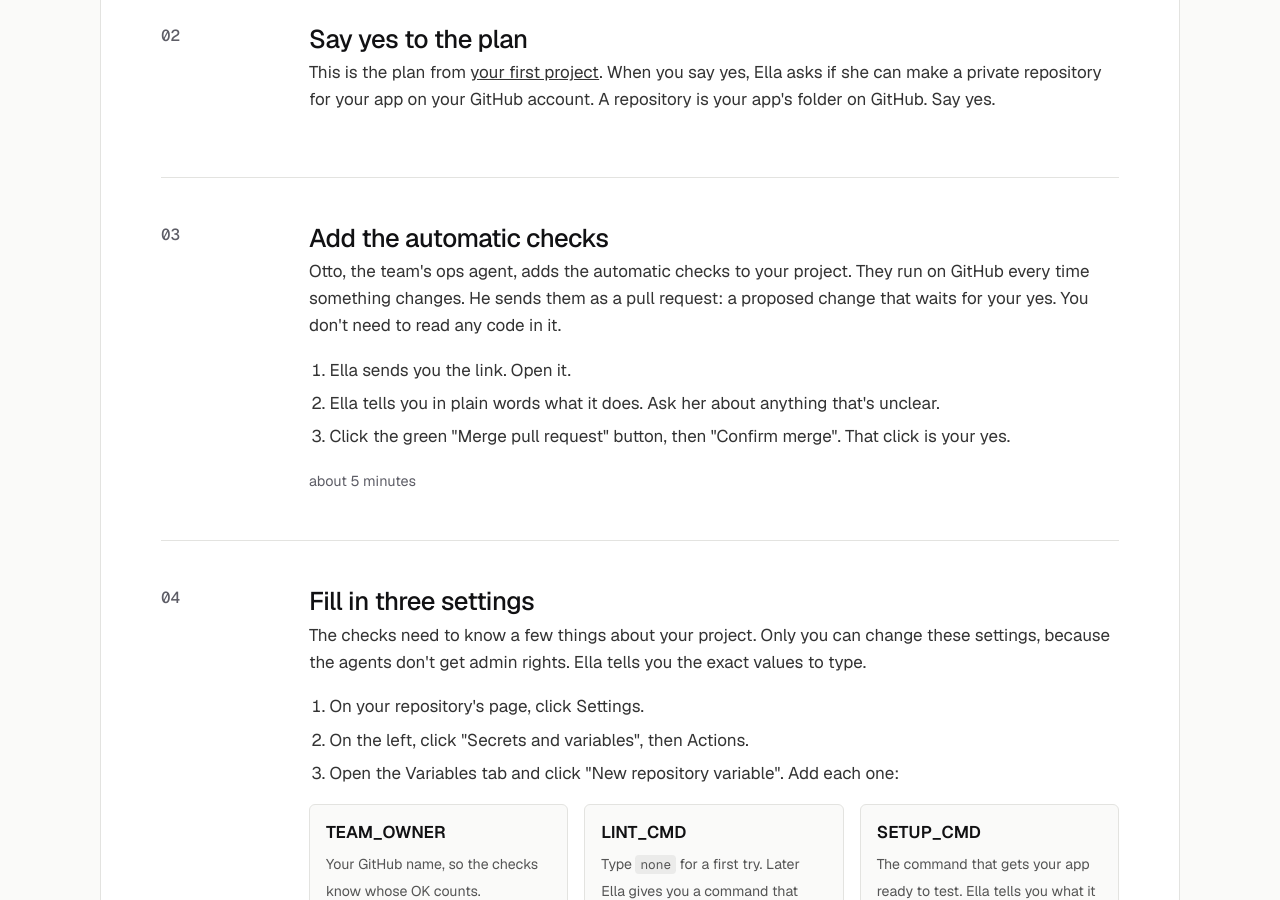
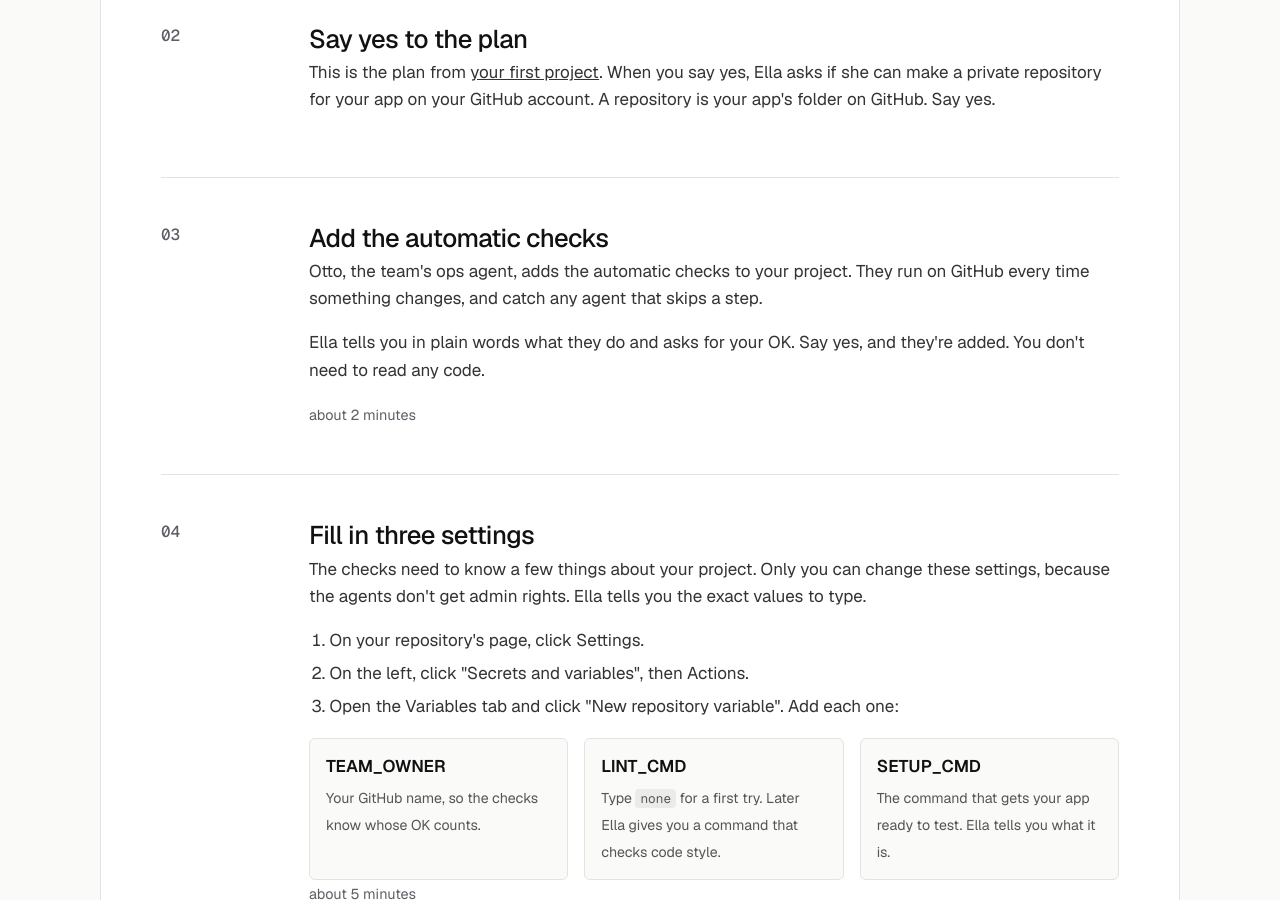
Before and after one commit to vibhortayal/agentic-team-oss, a Jekyll site: the page built from learn/setup.html, in a window 1280 px wide and 900 px high, scrolled down 895 px. Built offline with Jekyll 4.4.1, drawn with Linux system fonts in a browser that asks for light colours.

Commit message:
Don't describe clicking Merge; say the person gives their OK
The merge flow is being redesigned so people never visit GitHub to merge.
Keep the lessons neutral until that lands.

Co-Authored-By: Claude Opus 5.5 <noreply@anthropic.com>
Claude-Session: https://claude.ai/code/session_0155vpoV6HQDSgg93iXKtdmK

```diff
--- a/learn/setup.html
+++ b/learn/setup.html
@@ -77,13 +77,9 @@ next: {url: /learn/demo.html, title: "Watch a demo"}
     <div class="num">3<svg class="draw" viewBox="0 0 110 110"><circle cx="40" cy="48" r="44" stroke="#e2442f" stroke-width="3" style="--len:290"/></svg></div>
     <div>
       <h2>Add the automatic checks</h2>
-      <p>Otto, the team's ops agent, adds the automatic checks to your project. They run on GitHub every time something changes. He sends them as a pull request: a proposed change that waits for your yes. You don't need to read any code in it.</p>
-      <ol>
-        <li>Ella sends you the link. Open it.</li>
-        <li>Ella tells you in plain words what it does. Ask her about anything that's unclear.</li>
-        <li>Click the green "Merge pull request" button, then "Confirm merge". That click is your yes.</li>
-      </ol>
-      <span class="note">about 5 minutes</span>
+      <p>Otto, the team's ops agent, adds the automatic checks to your project. They run on GitHub every time something changes, and catch any agent that skips a step.</p>
+      <p>Ella tells you in plain words what they do and asks for your OK. Say yes, and they're added. You don't need to read any code.</p>
+      <span class="note">about 2 minutes</span>
     </div>
   </div>
 
--- a/learn/words.html
+++ b/learn/words.html
@@ -101,7 +101,7 @@ next: {url: /learn/journey.html, title: "How a project goes"}
       <div class="term"><dt>Issue</dt><dd><p>A to-do note on GitHub, like a ticket. Each piece of work the team does has one, with each agent's notes and the results written underneath.</p></dd></div>
       <div class="term"><dt>Pull request<small>also: PR</small></dt><dd><p>A proposed change to the project, shown before it's added. Vera checks it, the automatic checks run on it, and only then is it added.</p><p class="use">You never need to read one. Ella tells you what it does, and you try the new version in a preview.</p></dd></div>
       <div class="term"><dt>Branch</dt><dd><p>A side copy of your project where one change is made. The main version, called <code>main</code>, stays safe until the change is checked.</p></dd></div>
-      <div class="term"><dt>Merge</dt><dd><p>Adding a checked change to the main version for real. On GitHub, you click "Merge pull request".</p></dd></div>
+      <div class="term"><dt>Merge</dt><dd><p>Adding a checked change to the main version for real. It only happens after your yes.</p></dd></div>
       <div class="term"><dt>Key<small>also: token</small></dt><dd><p>A long secret password that lets a program use a service for you, like a spare house key. GitHub calls some keys tokens.</p><p class="use">Keep keys in your safe place for keys, never in a chat or in your project's files.</p></dd></div>
     </dl>
 
```
